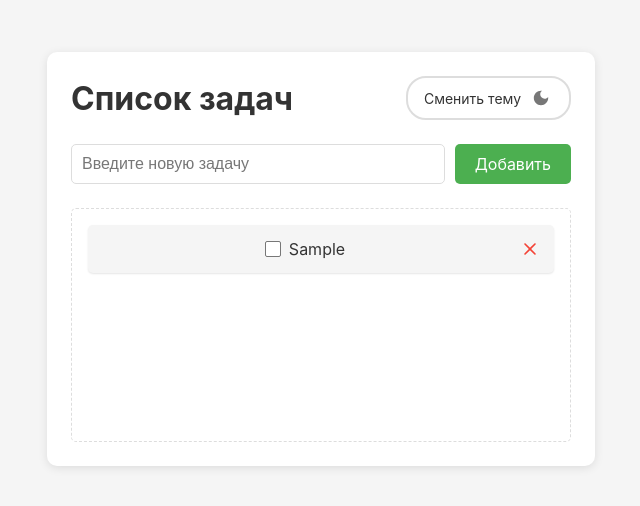
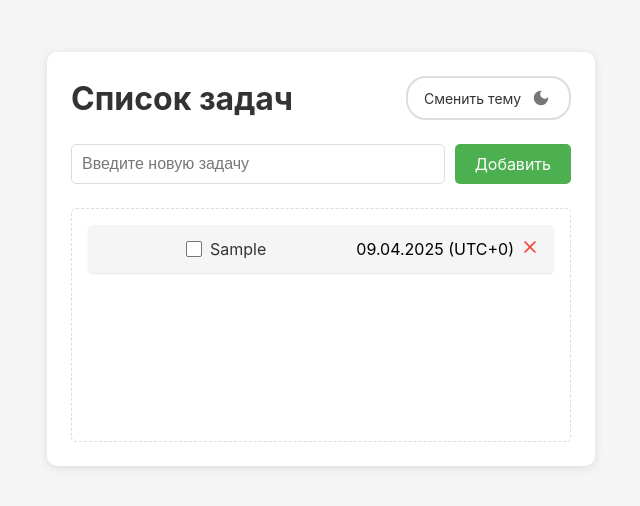
Before and after one commit to mirzaianov/5dhub-frontdev-welcome-task-practice, a React (Create React App) app: page / in a window 1280 px wide. Both pictures are taken after typing "Sample" into the empty fields and a click on the button "Добавить". Shown: the top 506 px of the page, without its empty margins (319-959 px from the left). Built offline with nearby package versions, Linux system fonts and the light colour scheme.

Commit message:
feat: Add date to TodoItem

```diff
--- a/src/components/TodoItem.tsx
+++ b/src/components/TodoItem.tsx
@@ -1,6 +1,7 @@
 import React from 'react';
 
 import './TodoItem.scss';
+import { formatDate } from '../utils/formatDate';
 
 interface TodoItemProps {
   id: number;
@@ -8,6 +9,7 @@ interface TodoItemProps {
   completed: boolean;
   onToggle: (id: number) => void;
   onDelete: (id: number) => void;
+  date: string;
 }
 
 const TodoItem: React.FC<TodoItemProps> = ({
@@ -16,7 +18,10 @@ const TodoItem: React.FC<TodoItemProps> = ({
   completed,
   onToggle,
   onDelete,
+  date,
 }) => {
+  const formattedDate = formatDate(new Date(date));
+
   return (
     <li className="todo-item">
       <div className="checkbox-wrapper">
@@ -29,17 +34,20 @@ const TodoItem: React.FC<TodoItemProps> = ({
           {text}
         </span>
       </div>
+      <div className="todo-item__date">{formattedDate}</div>
       <button
         className="delete-button"
         onClick={() => onDelete(id)}
       >
         <div className="delete-button__bg"></div>
+        <div className="delete-button__icon">
           <svg
             viewBox="0 0 24 24"
             xmlns="http://www.w3.org/2000/svg"
           >
             <path d="M5.29289 5.29289C5.68342 4.90237 6.31658 4.90237 6.70711 5.29289L12 10.5858L17.2929 5.29289C17.6834 4.90237 18.3166 4.90237 18.7071 5.29289C19.0976 5.68342 19.0976 6.31658 18.7071 6.70711L13.4142 12L18.7071 17.2929C19.0976 17.6834 19.0976 18.3166 18.7071 18.7071C18.3166 19.0976 17.6834 19.0976 17.2929 18.7071L12 13.4142L6.70711 18.7071C6.31658 19.0976 5.68342 19.0976 5.29289 18.7071C4.90237 18.3166 4.90237 17.6834 5.29289 17.2929L10.5858 12L5.29289 6.70711C4.90237 6.31658 4.90237 5.68342 5.29289 5.29289Z" />
           </svg>
+        </div>
       </button>
     </li>
   );
```
Lines whose indentation alone changed are shown as unchanged.
